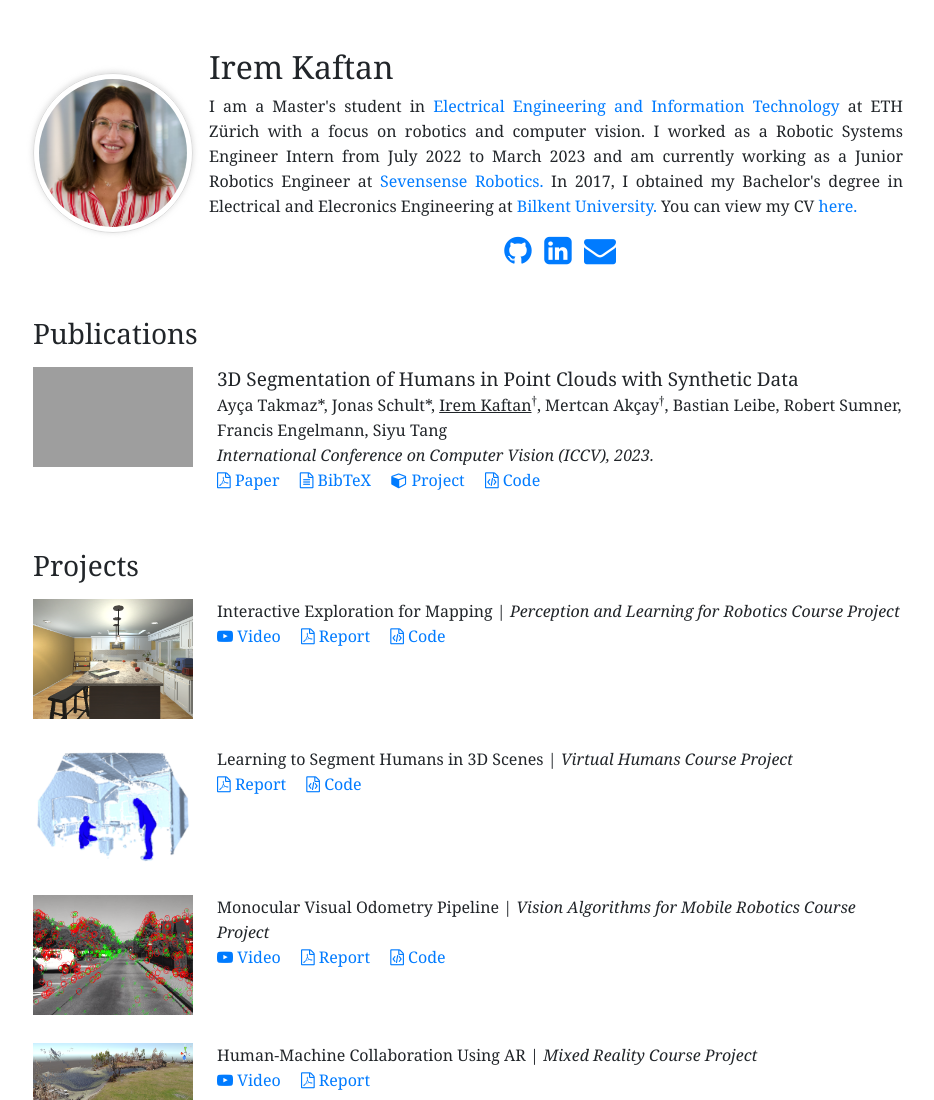
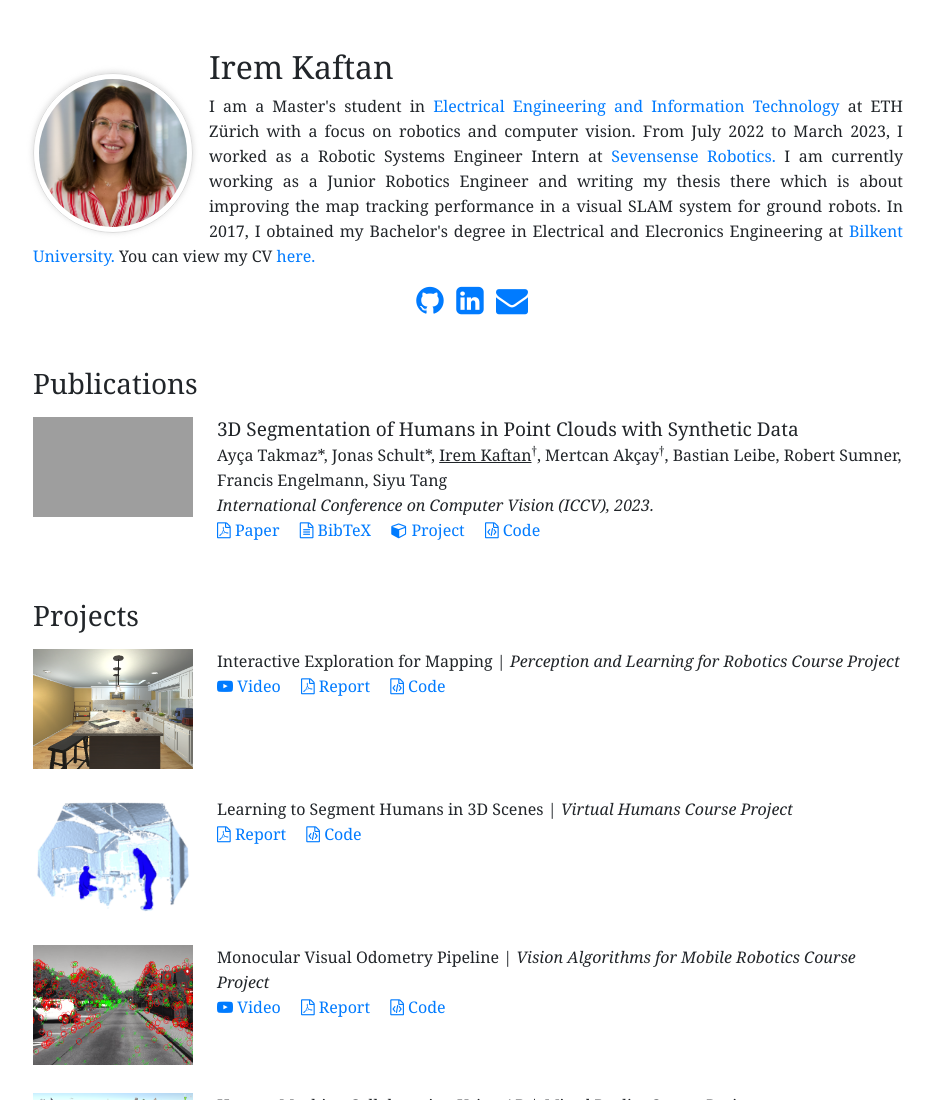
Before and after one commit to ikaftan/ikaftan.github.io, a plain HTML site: page index.html in a window 1280 px wide. Shown: the top 1100 px of the page, without its empty margins (172-1106 px from the left). Drawn offline with nearby package versions, Linux system fonts and the light colour scheme; grey boxes are pictures that could not be loaded; some icons are missing.

Commit message:
update index.html

```diff
--- a/index.html
+++ b/index.html
@@ -49,9 +49,9 @@
             <p align="justify">
             I am a Master's student in
             <a target="_blank" href="https://ee.ethz.ch/studies/master-s-programmes/main-master.html">Electrical Engineering and Information Technology<a>
-            at ETH Zürich with a focus on robotics and computer vision. I worked as a Robotic Systems Engineer Intern from July 2022 to March 2023 and am currently working as a Junior Robotics Engineer at
+            at ETH Zürich with a focus on robotics and computer vision. From July 2022 to March 2023, I worked as a Robotic Systems Engineer Intern at
             <a target="_blank" href="https://www.sevensense.ai/">Sevensense Robotics.<a>
-            In 2017, I obtained my Bachelor's degree in Electrical and Elecronics Engineering at
+            I am currently working as a Junior Robotics Engineer and writing my thesis there which is about improving the map tracking performance in a visual SLAM system for ground robots. In 2017, I obtained my Bachelor's degree in Electrical and Elecronics Engineering at
             <a target="_blank" href="https://ee.bilkent.edu.tr/en/">Bilkent University.<a>
             You can view my CV
             <a target="_blank" href="pdfs/Irem Kaftan - CV.pdf">here.</a>
```
